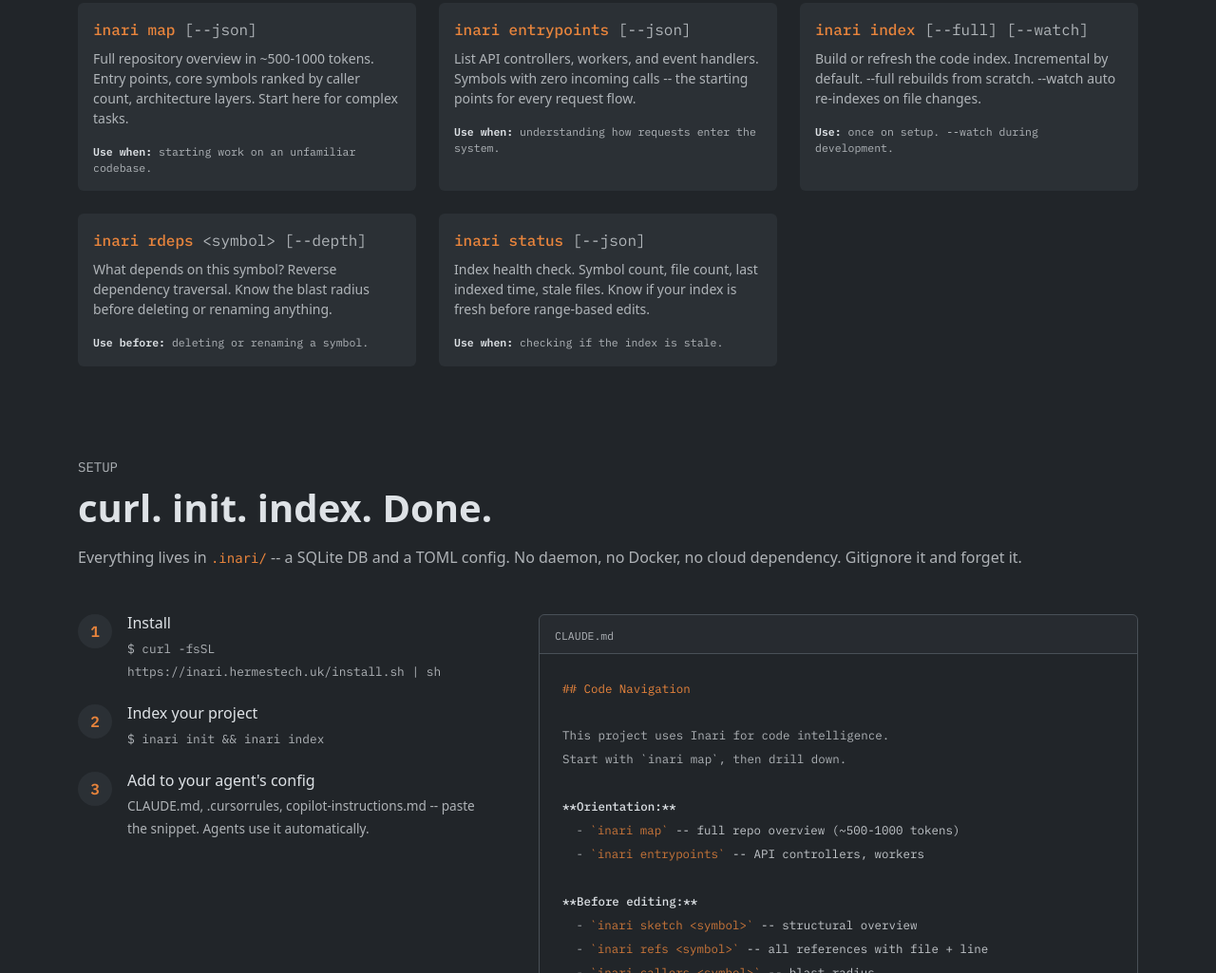
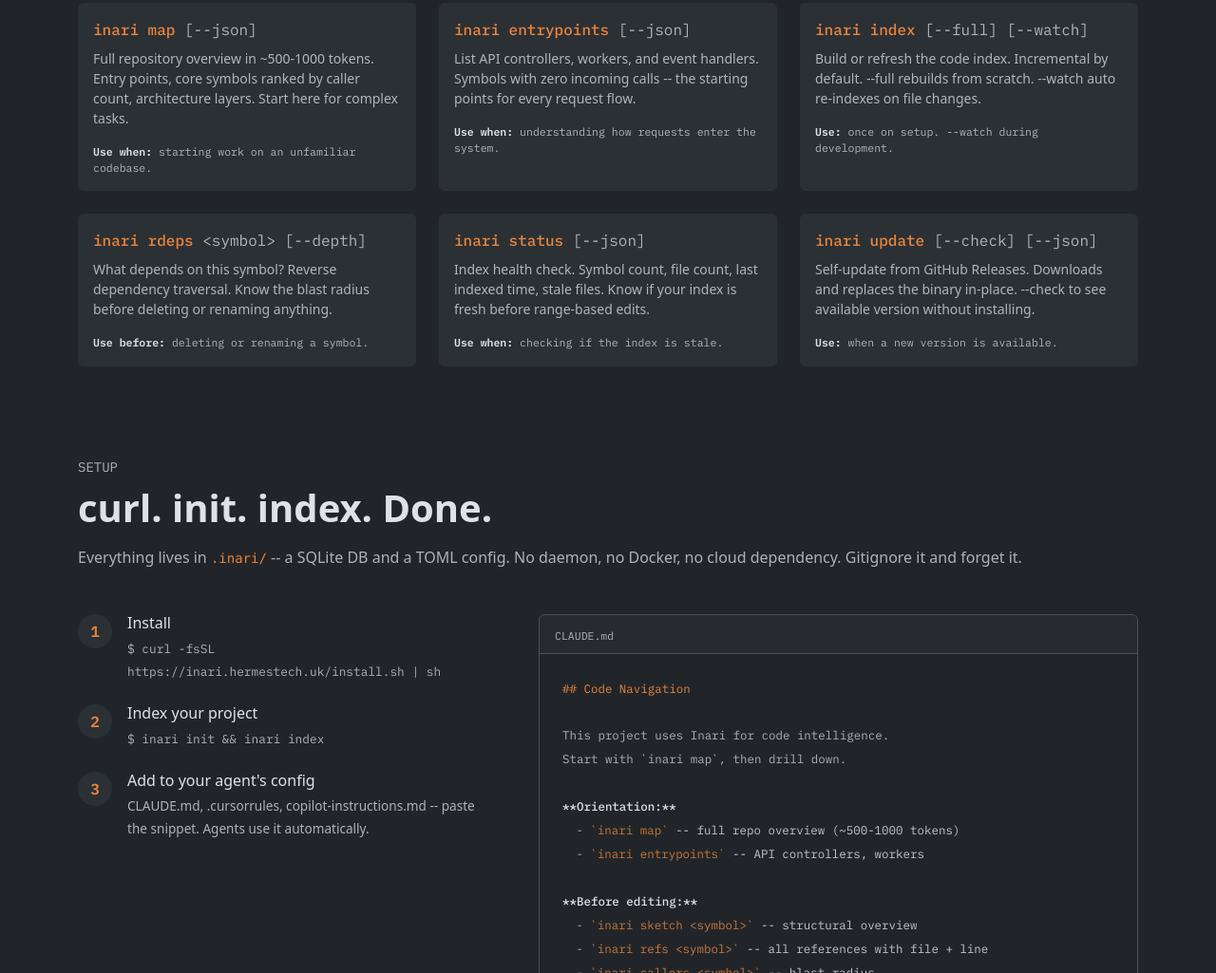
Before and after one commit to KilimcininKorOglu/inari, a plain HTML site: page docs/index.html in a window 1280 px wide. Shown: the part 3159-4184 px from the top of the page at 95% size. Drawn offline with nearby package versions, Linux system fonts and the light colour scheme.

Commit message:
docs: add CLI parameter update rule and sync update command across all docs
Add strict rule to CLAUDE.md requiring all documentation files to be
updated when CLI parameters change. Retroactively add the inari update
command and --no-update-check flag to README, AGENTS.md, index.html,
and CLAUDE.md.snippet.

```diff
--- a/docs/index.html
+++ b/docs/index.html
@@ -639,6 +639,18 @@
         </div>
       </div>
 
+      <div class="col-md-6 col-lg-4">
+        <div class="card bg-body-tertiary border-0 h-100">
+          <div class="card-body">
+            <div class="font-mono mb-2">
+              <span class="cmd-name">inari update</span> <span class="cmd-sig">[--check] [--json]</span>
+            </div>
+            <p class="card-text text-body-secondary small">Self-update from GitHub Releases. Downloads and replaces the binary in-place. --check to see available version without installing.</p>
+            <p class="card-text font-mono text-body-secondary" style="font-size: 0.72rem;"><strong class="text-body">Use:</strong> when a new version is available.</p>
+          </div>
+        </div>
+      </div>
+
     </div>
   </div>
 </section>
```
Also changed, not shown: README.md, 1 other file.
